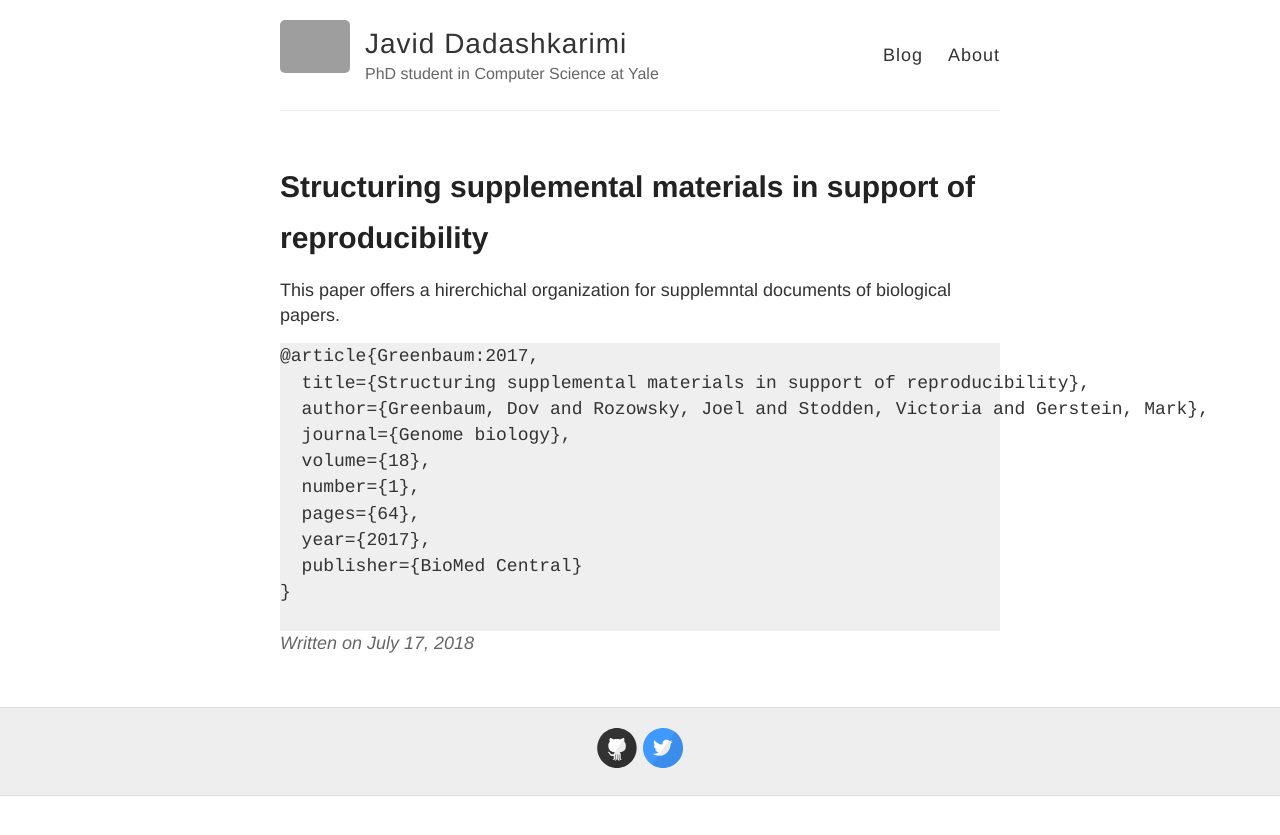
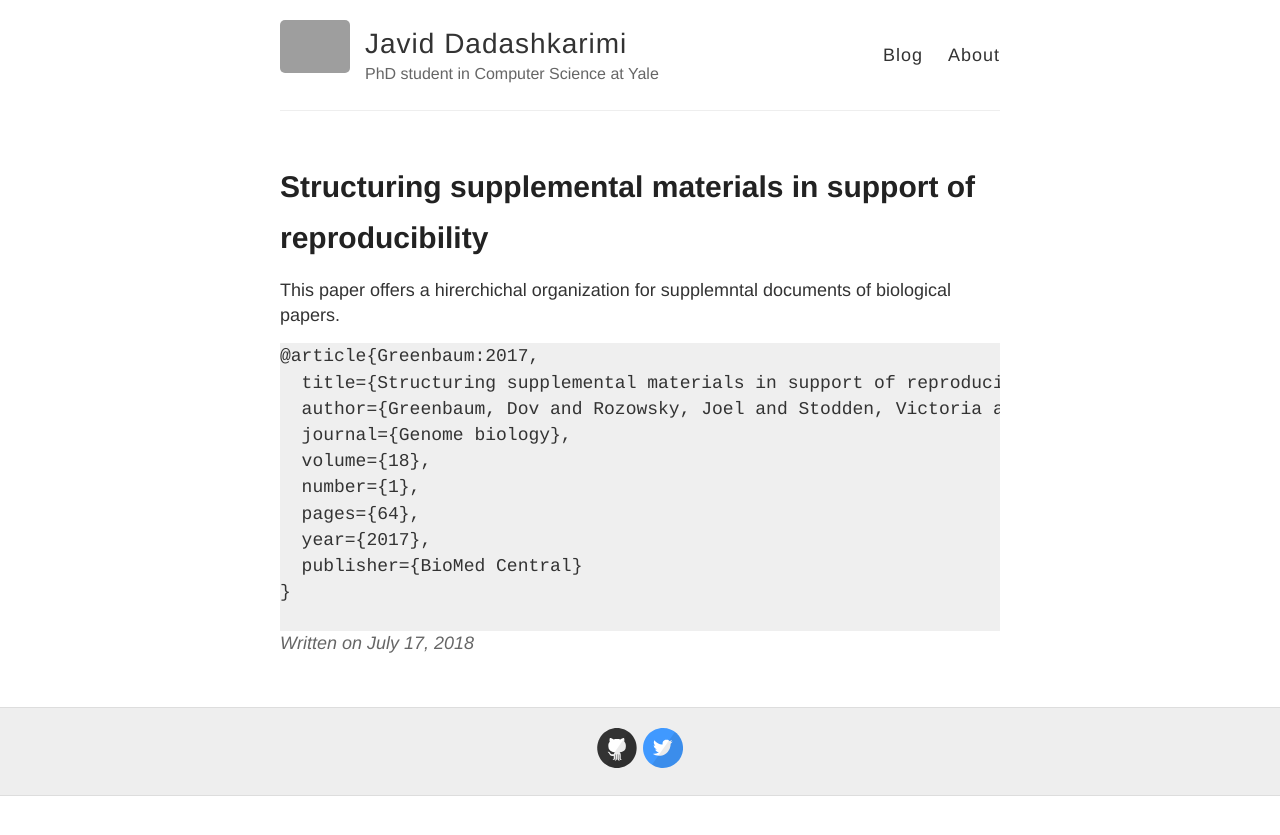
Before and after one commit to jsdelivrbot/dadashkarimi.github.io, a Jekyll site: the page built from _posts/2018-7-17-structuring-supplemental-materials-in-support-of-reproducibility.md, in a window 1280 px wide. Shown: the top 835 px of the page. Built offline with Jekyll 4.4.1, drawn with Linux system fonts in a browser that asks for light colours; grey boxes are pictures that could not be loaded.

Commit message:
Update _highlights.scss

```diff
--- a/_sass/_highlights.scss
+++ b/_sass/_highlights.scss
@@ -1,8 +1,7 @@
 
 .highlight {
   background-color: #efefef;
-  overflow: visible;
-  word-wrap: break-word;
+  overflow: auto;
 }
 
 code {
```
